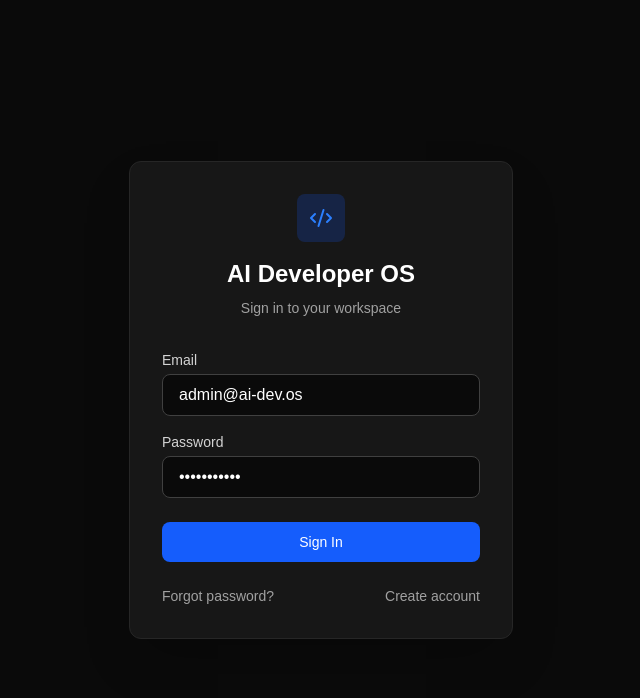
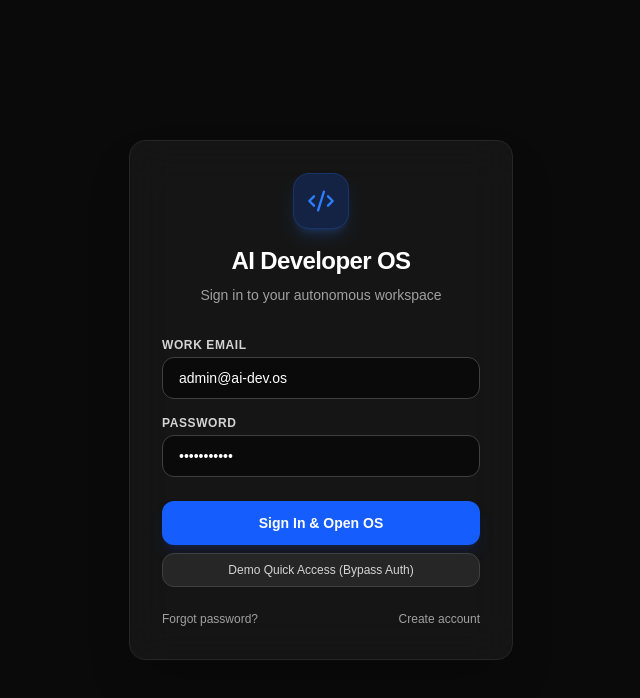
Before and after one commit to ktilak12/Ai-developers-OS, a Next.js app in the folder apps/web/: page /login in a window 1280 px wide. Shown: the top 698 px of the page, without its empty margins (319-959 px from the left). Built offline with nearby package versions, Linux system fonts and the light colour scheme.

Commit message:
feat(web): enable interactive login, demo quick access, and password reset modal

```diff
--- a/apps/web/src/app/login/page.tsx
+++ b/apps/web/src/app/login/page.tsx
@@ -1,53 +1,141 @@
-import Link from "next/link";
+"use client";
+
+import { useState } from "react";
+import { useRouter } from "next/navigation";
 
 export default function LoginPage() {
+  const router = useRouter();
+  const [email, setEmail] = useState("admin@ai-dev.os");
+  const [password, setPassword] = useState("password123");
+  const [isRegister, setIsRegister] = useState(false);
+  const [showForgotModal, setShowForgotModal] = useState(false);
+  const [forgotEmail, setForgotEmail] = useState("");
+  const [resetMessage, setResetMessage] = useState<string | null>(null);
+
+  const handleAuthSubmit = (e: React.FormEvent) => {
+    e.preventDefault();
+    router.push("/dashboard");
+  };
+
+  const handleResetSubmit = (e: React.FormEvent) => {
+    e.preventDefault();
+    setResetMessage(`Password reset instruction sent to ${forgotEmail || email}.`);
+    setTimeout(() => {
+      setShowForgotModal(false);
+      setResetMessage(null);
+    }, 2000);
+  };
+
   return (
     <div className="flex min-h-screen items-center justify-center bg-neutral-950 p-4">
-      <div className="w-full max-w-sm rounded-xl border border-neutral-800 bg-neutral-900 p-8 shadow-2xl">
+      <div className="w-full max-w-sm rounded-2xl border border-neutral-800 bg-neutral-900/90 p-8 shadow-2xl backdrop-blur-xl">
         <div className="mb-8 text-center">
-          <div className="mx-auto mb-4 flex h-12 w-12 items-center justify-center rounded-lg bg-blue-600/20 text-blue-500">
-            <svg xmlns="http://www.w3.org/2000/svg" width="24" height="24" viewBox="0 0 24 24" fill="none" stroke="currentColor" strokeWidth="2" strokeLinecap="round" strokeLinejoin="round"><path d="m18 16 4-4-4-4"/><path d="m6 8-4 4 4 4"/><path d="m14.5 4-5 16"/></svg>
+          <div className="mx-auto mb-4 flex h-14 w-14 items-center justify-center rounded-2xl bg-blue-600/20 text-blue-500 shadow-lg shadow-blue-500/20 border border-blue-500/20">
+            <svg xmlns="http://www.w3.org/2000/svg" width="28" height="28" viewBox="0 0 24 24" fill="none" stroke="currentColor" strokeWidth="2" strokeLinecap="round" strokeLinejoin="round"><path d="m18 16 4-4-4-4"/><path d="m6 8-4 4 4 4"/><path d="m14.5 4-5 16"/></svg>
           </div>
-          <h1 className="text-2xl font-bold text-white">AI Developer OS</h1>
-          <p className="text-sm text-neutral-400 mt-2">Sign in to your workspace</p>
+          <h1 className="text-2xl font-bold text-white tracking-tight">AI Developer OS</h1>
+          <p className="text-sm text-neutral-400 mt-2">
+            {isRegister ? "Create developer workspace account" : "Sign in to your autonomous workspace"}
+          </p>
         </div>
 
-        <form className="space-y-4">
+        <form onSubmit={handleAuthSubmit} className="space-y-4">
           <div>
-            <label className="mb-1 block text-sm font-medium text-neutral-300" htmlFor="email">Email</label>
+            <label className="mb-1 block text-xs font-semibold text-neutral-300 uppercase tracking-wider" htmlFor="email">
+              Work Email
+            </label>
             <input
               id="email"
               type="email"
-              className="w-full rounded-lg border border-neutral-700 bg-neutral-950 px-4 py-2 text-white focus:border-blue-500 focus:outline-none focus:ring-1 focus:ring-blue-500 transition-colors"
+              value={email}
+              onChange={(e) => setEmail(e.target.value)}
+              className="w-full rounded-xl border border-neutral-700 bg-neutral-950 px-4 py-2.5 text-sm text-white focus:border-blue-500 focus:outline-none focus:ring-1 focus:ring-blue-500 transition-colors"
               placeholder="developer@example.com"
-              defaultValue="admin@ai-dev.os"
+              required
             />
           </div>
           <div>
-            <label className="mb-1 block text-sm font-medium text-neutral-300" htmlFor="password">Password</label>
+            <label className="mb-1 block text-xs font-semibold text-neutral-300 uppercase tracking-wider" htmlFor="password">
+              Password
+            </label>
             <input
               id="password"
               type="password"
-              className="w-full rounded-lg border border-neutral-700 bg-neutral-950 px-4 py-2 text-white focus:border-blue-500 focus:outline-none focus:ring-1 focus:ring-blue-500 transition-colors"
+              value={password}
+              onChange={(e) => setPassword(e.target.value)}
+              className="w-full rounded-xl border border-neutral-700 bg-neutral-950 px-4 py-2.5 text-sm text-white focus:border-blue-500 focus:outline-none focus:ring-1 focus:ring-blue-500 transition-colors"
               placeholder="••••••••"
-              defaultValue="password123"
+              required
             />
           </div>
-          <div className="pt-2">
-            <Link
-              href="/dashboard"
-              className="flex w-full items-center justify-center rounded-lg bg-blue-600 px-4 py-2.5 text-sm font-medium text-white transition-colors hover:bg-blue-700"
+          <div className="pt-2 space-y-2">
+            <button
+              type="submit"
+              className="flex w-full items-center justify-center rounded-xl bg-blue-600 px-4 py-3 text-sm font-semibold text-white transition-all hover:bg-blue-500 shadow-lg shadow-blue-900/30"
             >
-              Sign In
-            </Link>
+              {isRegister ? "Create Workspace Account" : "Sign In & Open OS"}
+            </button>
+            <button
+              type="button"
+              onClick={() => router.push("/dashboard")}
+              className="flex w-full items-center justify-center rounded-xl bg-neutral-800 px-4 py-2 text-xs font-medium text-neutral-300 hover:text-white hover:bg-neutral-700 transition-colors border border-neutral-700"
+            >
+              Demo Quick Access (Bypass Auth)
+            </button>
           </div>
         </form>
 
-        <div className="mt-6 flex items-center justify-between text-sm text-neutral-400">
-          <Link href="#" className="hover:text-white transition-colors">Forgot password?</Link>
-          <Link href="#" className="hover:text-white transition-colors">Create account</Link>
+        <div className="mt-6 flex items-center justify-between text-xs text-neutral-400">
+          <button
+            type="button"
+            onClick={() => setShowForgotModal(true)}
+            className="hover:text-blue-400 transition-colors"
+          >
+            Forgot password?
+          </button>
+          <button
+            type="button"
+            onClick={() => setIsRegister(!isRegister)}
+            className="hover:text-blue-400 transition-colors"
+          >
+            {isRegister ? "Already have account?" : "Create account"}
+          </button>
         </div>
       </div>
+
+      {/* Forgot Password Modal */}
+      {showForgotModal && (
+        <div className="fixed inset-0 z-50 flex items-center justify-center bg-black/80 backdrop-blur-sm p-4">
+          <div className="w-full max-w-sm rounded-2xl border border-neutral-800 bg-neutral-900 p-6 space-y-4 shadow-2xl">
+            <div className="flex items-center justify-between border-b border-neutral-800 pb-2">
+              <h3 className="text-base font-bold text-white">Reset Account Password</h3>
+              <button onClick={() => setShowForgotModal(false)} className="text-neutral-400 hover:text-white">✕</button>
+            </div>
+            {resetMessage ? (
+              <div className="p-3 rounded-xl bg-emerald-500/10 border border-emerald-500/20 text-emerald-400 text-xs">
+                {resetMessage}
+              </div>
+            ) : (
+              <form onSubmit={handleResetSubmit} className="space-y-4">
+                <div>
+                  <label className="text-xs text-neutral-300 block mb-1">Enter your email</label>
+                  <input
+                    type="email"
+                    value={forgotEmail || email}
+                    onChange={(e) => setForgotEmail(e.target.value)}
+                    className="w-full bg-neutral-950 border border-neutral-800 rounded-xl p-2.5 text-sm text-white focus:border-blue-500 focus:outline-none"
+                    required
+                  />
+                </div>
+                <div className="flex justify-end gap-2 pt-2">
+                  <button type="button" onClick={() => setShowForgotModal(false)} className="px-3 py-2 rounded-xl bg-neutral-800 text-xs text-neutral-300 hover:bg-neutral-700">Cancel</button>
+                  <button type="submit" className="px-4 py-2 rounded-xl bg-blue-600 text-xs font-semibold text-white hover:bg-blue-500 shadow-lg shadow-blue-900/30">Send Reset Link</button>
+                </div>
+              </form>
+            )}
+          </div>
+        </div>
+      )}
     </div>
   );
 }
```
